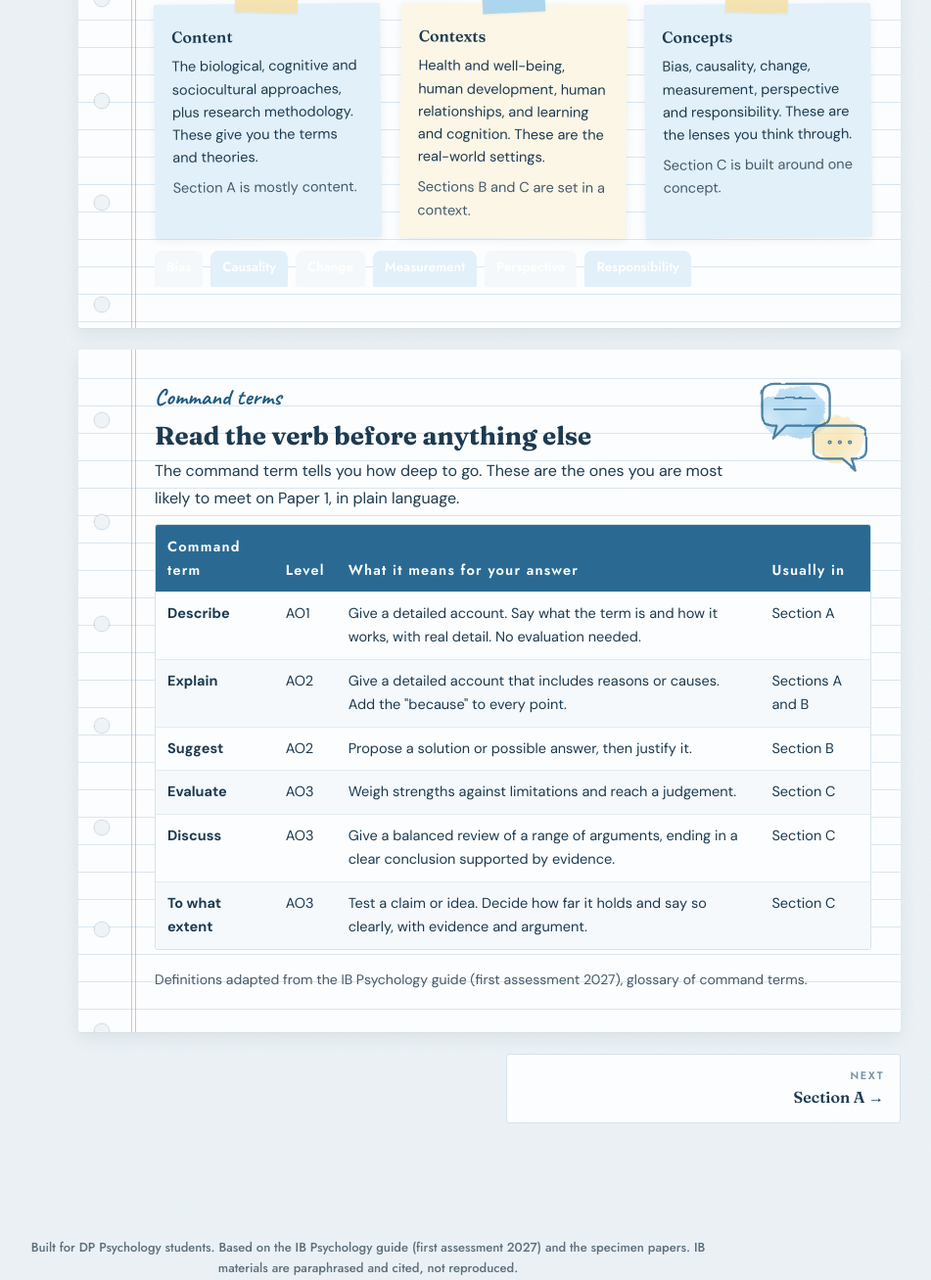
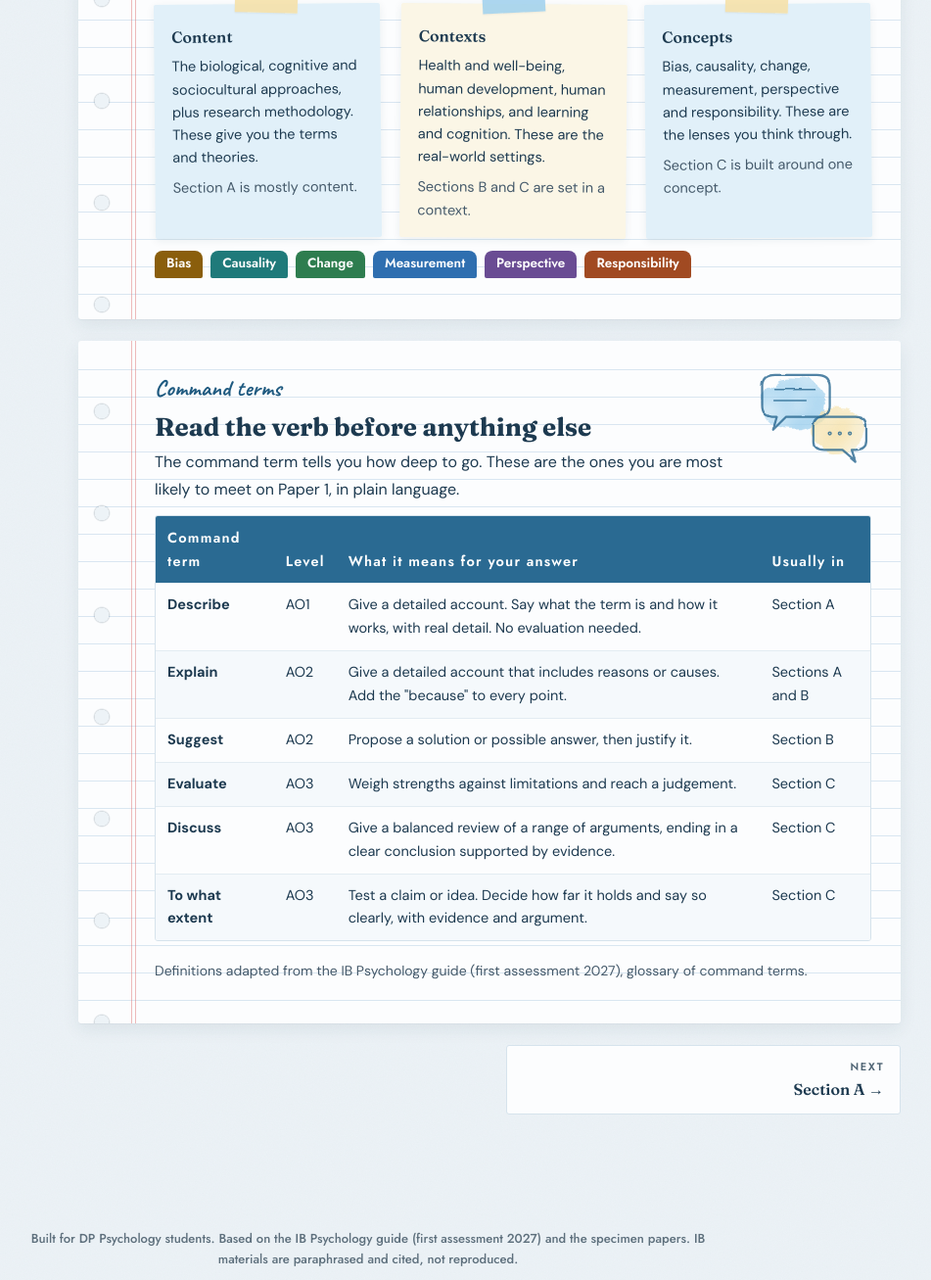
Before and after one commit to psych4everybody/IBDP-Psychology-Assessment2027, a plain HTML site: page paper1.html in a window 1280 px wide. Shown: the part 1917-3224 px from the top of the page at 98% size, without its empty margins (264-1215 px from the left). Drawn offline with Linux system fonts and the light colour scheme.

Commit message:
Fix low-contrast text: concept tags, page nav labels, test page labels
- Concept tags keep their solid colour with white text under the notebook
  theme (they had become white on pale blue)
- Bias and responsibility colours deepened so white text passes 4.5:1
- Darker Next/Previous labels; rust deepened for test-page labels
- All 37 pages pass an automated WCAG AA text contrast check

Co-Authored-By: Claude Opus 5.5 <noreply@anthropic.com>
Claude-Session: https://claude.ai/code/session_01D1TKdWERehHW8s8QJNm6J6

```diff
--- a/assets/style.css
+++ b/assets/style.css
@@ -6,11 +6,11 @@
 *,*::before,*::after{box-sizing:border-box;margin:0;padding:0;}
 :root{
   --navy:#16324f; --navy-2:#21456b; --teal:#1f7a7a; --teal-2:#176262; --teal-light:#e2f1f0;
-  --rust:#b5562b; --rust-light:#fbefe8; --bg:#eef3f6; --card:#ffffff;
+  --rust:#a14a22; --rust-light:#fbefe8; --bg:#eef3f6; --card:#ffffff;
   --ink:#16324f; --muted:#4b6177; --line:#d3dfe6; --soft:#f6f9fb;
   --ok:#1e7b4a;
-  --c-bias:#a87412; --c-causality:#1f7a7a; --c-change:#2e7d4f;
-  --c-measurement:#2f6fb0; --c-perspective:#6a4c93; --c-responsibility:#b5562b;
+  --c-bias:#8a5e0c; --c-causality:#1f7a7a; --c-change:#2e7d4f;
+  --c-measurement:#2f6fb0; --c-perspective:#6a4c93; --c-responsibility:#a14a22;
 }
 html{scroll-behavior:smooth;}
 body{font-family:'Outfit',Arial,sans-serif;background:var(--bg);color:var(--ink);line-height:1.65;font-size:16px;}
@@ -180,7 +180,7 @@ details.more > div{padding:14px 16px;}
 .topic-nav a{flex:1;max-width:48%;text-decoration:none;background:#fff;border:2px solid var(--line);border-radius:10px;padding:12px 16px;font-weight:700;color:var(--navy);}
 .topic-nav a:hover{border-color:var(--teal);}
 .topic-nav a.next{text-align:right;margin-left:auto;}
-.topic-nav small{display:block;font-size:11px;letter-spacing:1.5px;text-transform:uppercase;color:#7b93a8;font-weight:700;}
+.topic-nav small{display:block;font-size:11px;letter-spacing:1.5px;text-transform:uppercase;color:#536a7e;font-weight:700;}
 
 /* QUESTION BUILDER */
 .builder{border:2px solid var(--teal);border-radius:12px;padding:18px;background:var(--teal-light);margin:14px 0;}
--- a/assets/theme.css
+++ b/assets/theme.css
@@ -148,6 +148,17 @@ details.q summary::after{font-family:'Jost',sans-serif;color:var(--sky-deep);bor
 details.more{border-radius:3px;}
 .chip{font-family:'Jost',sans-serif;background:var(--cloud);border:1px solid var(--line);border-bottom-width:3px;border-radius:8px 8px 2px 2px;color:var(--ink);}
 .chip:nth-child(even){background:var(--sky-pale);border-color:#c4dff0;}
+/* tags sit neatly inside sentences on lined paper */
+.chip{line-height:1.45;padding-top:2px;padding-bottom:2px;}
+li .chip,p .chip{vertical-align:1px;}
+/* concept tags keep their solid concept colour (white text, at least 4.5:1) */
+.chip.cc:nth-child(n){color:#fff;border:1px solid transparent;border-bottom-width:3px;border-bottom-color:rgba(0,0,0,.18);}
+.chip.cc-bias:nth-child(n){background:var(--c-bias);}
+.chip.cc-causality:nth-child(n){background:var(--c-causality);}
+.chip.cc-change:nth-child(n){background:var(--c-change);}
+.chip.cc-measurement:nth-child(n){background:var(--c-measurement);}
+.chip.cc-perspective:nth-child(n){background:var(--c-perspective);}
+.chip.cc-responsibility:nth-child(n){background:var(--c-responsibility);}
 
 /* Paper 3 sources: photocopied pages clipped into the notebook */
 .p3-source{background:#fff;border:1px solid var(--line);border-left:5px solid var(--sky-deep);border-radius:2px;box-shadow:0 2px 8px rgba(29,58,80,.07);}
@@ -159,7 +170,7 @@ details.more{border-radius:3px;}
 
 /* ---------- topic nav and footer ---------- */
 .topic-nav a{background:var(--page);border:1.5px solid var(--line);border-radius:3px;font-family:'Fraunces',Georgia,serif;font-weight:600;}
-.topic-nav a small{font-family:'Jost',sans-serif;}
+.topic-nav a small{font-family:'Jost',sans-serif;color:#4f6474;}
 .topic-nav a:hover{border-color:var(--sky-deep);}
 footer{font-family:'Jost',sans-serif;color:#5d6f7c;}
 
```
